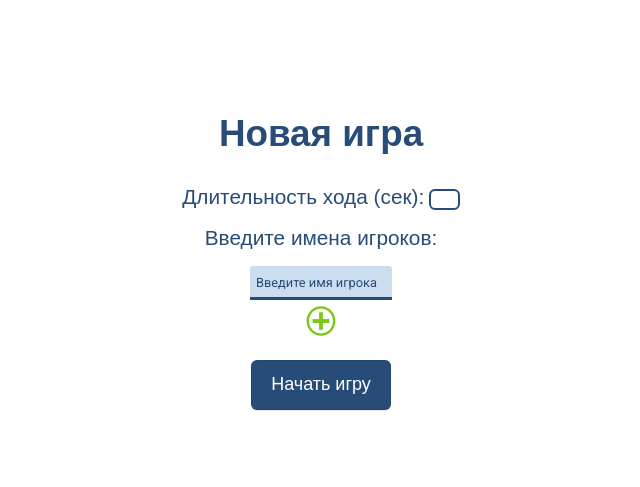
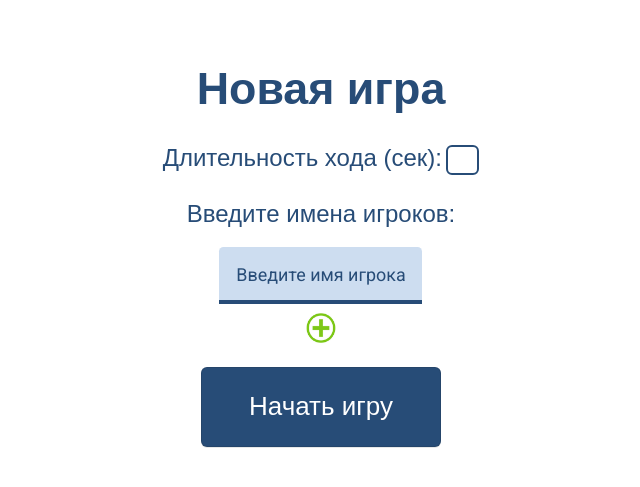
Before and after one commit to kapitan-alexey/trackmygame, a Django app: page /en/start-game in a window 1280 px wide. Shown: the part 41-528 px from the top of the page, without its empty margins (319-959 px from the left). Run offline with Django 5.2, Linux system fonts and the light colour scheme; some web fonts are replaced.

Commit message:
bigger text

```diff
--- a/bgamemate/static/bgamemate/css/game-page.css
+++ b/bgamemate/static/bgamemate/css/game-page.css
@@ -60,6 +60,12 @@
 
 .service-message {
   color: #FF4742;
+}
+
+.transfer-turn {
+  margin: -10px 0 10px 0;
+  font-size: 120%;
+  color: #274c77;
 }
 
 table.player-results {
--- a/bgamemate/static/bgamemate/css/game-results.css
+++ b/bgamemate/static/bgamemate/css/game-results.css
@@ -5,7 +5,7 @@
 }
 
 .game-finished {
-    font-size: 180%;
+    font-size: 240%;
     color: #274c77;
 }
 
@@ -28,7 +28,7 @@
 
 .stat-header {
     margin: 10px 0 0px 0;
-    font-size: 115%;
+    font-size: 135%;
 }
 
 .result-clmn {
--- a/bgamemate/static/bgamemate/css/start-game.css
+++ b/bgamemate/static/bgamemate/css/start-game.css
@@ -4,11 +4,11 @@
 
 
 .new-game {
-    font-size: 230%;
+    font-size: 280%;
     font-family: "Cuprum", sans-serif;
     font-weight: 700;
     color: #274c77;
-    margin: 80px 0px 10px 0px;
+    margin: 30px 0px 10px 0px;
 }
 
 .game-form {
@@ -17,28 +17,36 @@
 
 .create-game label, span {
     font-family: "Cuprum", sans-serif;
-    font-size: 130%;
+    font-size: 150%;
     color: #274c77;
 }
 
 .duration-form {
     width: 23px;
+    height: 20px;
     border-radius: 6px;
     border: 2px solid #274c77;
-    color: #000;
+    color: #274c77;
+    font-weight: 600;
+    text-align: center;
+    font-size: 110%;
+    font-family: 'Roboto', sans-serif;
+    padding: 3px;
 }
 
 .players-header {
     display: block;
-    margin: 15px 0 10px 0;
+    margin: 25px 0 10px 0;
 }
 
 .player {
     font-family: 'Roboto', sans-serif;
-    font-size: 100%;
-    width: 130px;
-    padding: 6px;
-    margin: 3px;
+    text-align: center;
+    line-height: 2;
+    font-size: 140%;
+    width: 195px;
+    padding: 4px;
+    margin: 6px;
     appearance: none;
 	border: none;
 	outline: none;
@@ -46,7 +54,7 @@
 	/* background: #a6c7ec; */
 	background: #cdddf0;
 	border-radius: .2em .2em 0 0;
-	color: #000;
+	color: #274c77;
 }
 
 .img-remove-player {
@@ -75,12 +83,12 @@
     font-family: "Cuprum", sans-serif;
     /* font-family: 'Roboto', sans-serif; */
     font-weight: 400;
-    font-size: 18px;
+    font-size: 26px;
     white-space: normal;
     line-height: 1.2;
     padding: 6px 16px;
-    height: 50px;
-    width: 140px;
+    height: 80px;
+    width: 240px;
     position: relative;
     text-align: center;
     text-decoration: none;
--- a/bgamemate/static/bgamemate/js/game-page.js
+++ b/bgamemate/static/bgamemate/js/game-page.js
@@ -272,7 +272,9 @@ function send_finish_request() {
   })
   .then(data => {
     // Redirect to another URL
-    window.location.href = data['redirect'];
+    const currentURL = window.location.href;
+    const new_url = currentURL.replace('game-page', 'game-results');
+    window.location.href = new_url;
   })
   .catch(error => {
     console.error('There was a problem with the fetch request:', error);
--- a/bgamemate/templates/bgamemate/game-page.html
+++ b/bgamemate/templates/bgamemate/game-page.html
@@ -69,7 +69,7 @@
   <table border="0" class="player-results">
     <tr>
       <td style="text-align: center;" colspan="3">
-        <div style="margin: -10px 0 10px 0;">
+        <div class="transfer-turn">
         {% blocktrans %} ты можешь передавать право хода</br>нажимая на имя игрока ниже {% endblocktrans %}
         </div>
       </td>
--- a/bgamemate/templates/bgamemate/start-game.html
+++ b/bgamemate/templates/bgamemate/start-game.html
@@ -39,11 +39,11 @@
 
             <tr class="player-row">
 
-              <td style="width: 25%"></td>
+              <td style="width: 15%"></td>
               <td style="text-align: center;">
                 {{ player_form }}
               </td>
-              <td class="minus-player" style="width: 25%; text-align: left;">
+              <td class="minus-player" style="width: 15%; text-align: left;">
 
               </td>
 
--- a/bgamemate/views.py
+++ b/bgamemate/views.py
@@ -32,13 +32,14 @@ def game_page(request, pk):
 
     if request.method == 'POST':
         request_data = json.loads(request.body)
+        print('request:', request)
+        print('request:', request.build_absolute_uri())
         print('Got new request:', request_data)
 
         # check if game must be marked as finished
         if 'finish_the_game' in request_data:
             finish_game(pk)
             response = {
-                'redirect': f'/game-results/{pk}'
                 }
         elif 'player_id' in request_data:
             save_player_timing(request_data, pk)
```
Also changed, not shown: bgamemate/templates/bgamemate/index.html (+6 -6 lines), locale/en/LC_MESSAGES/django.po, locale/ru/LC_MESSAGES/django.po, 2 other files.
